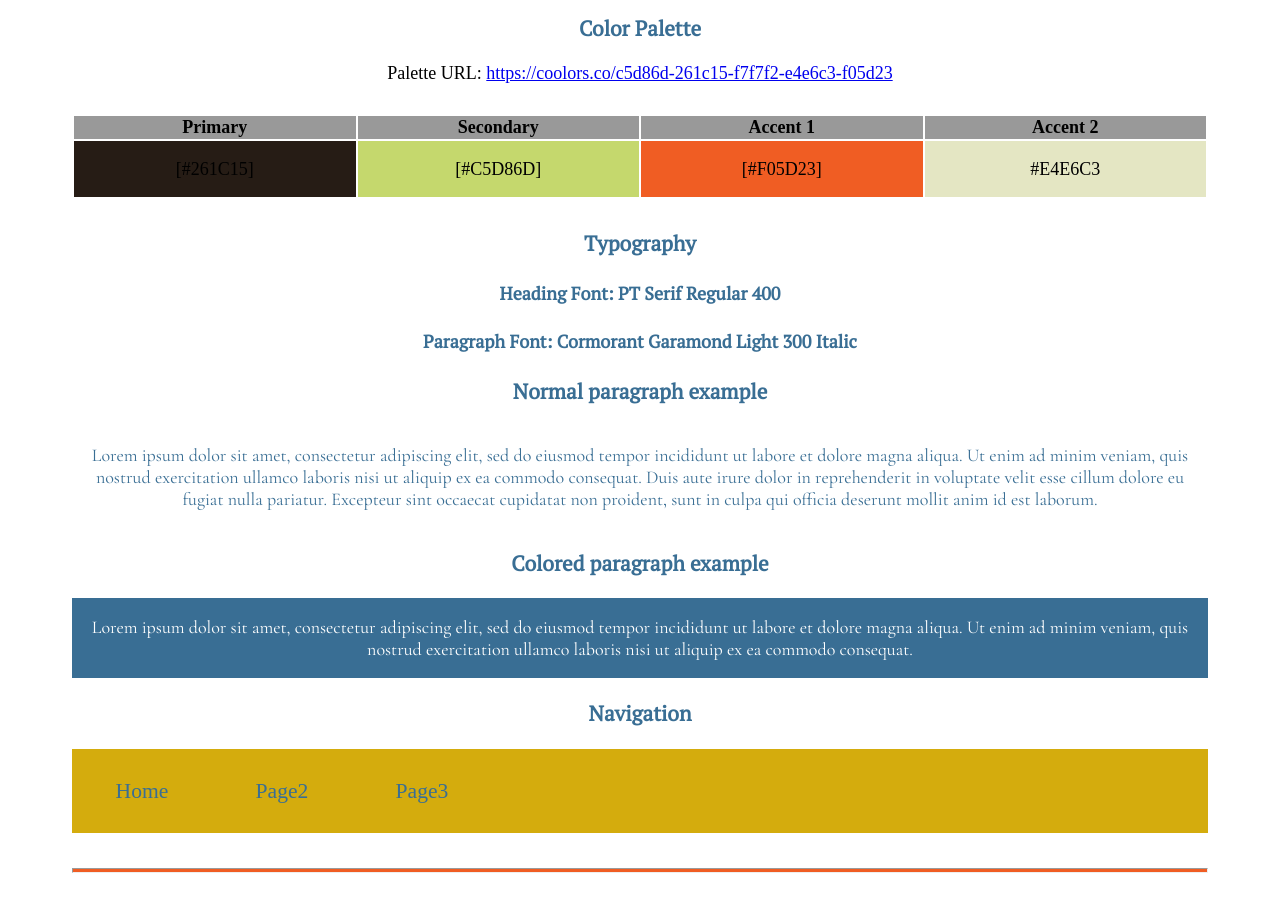
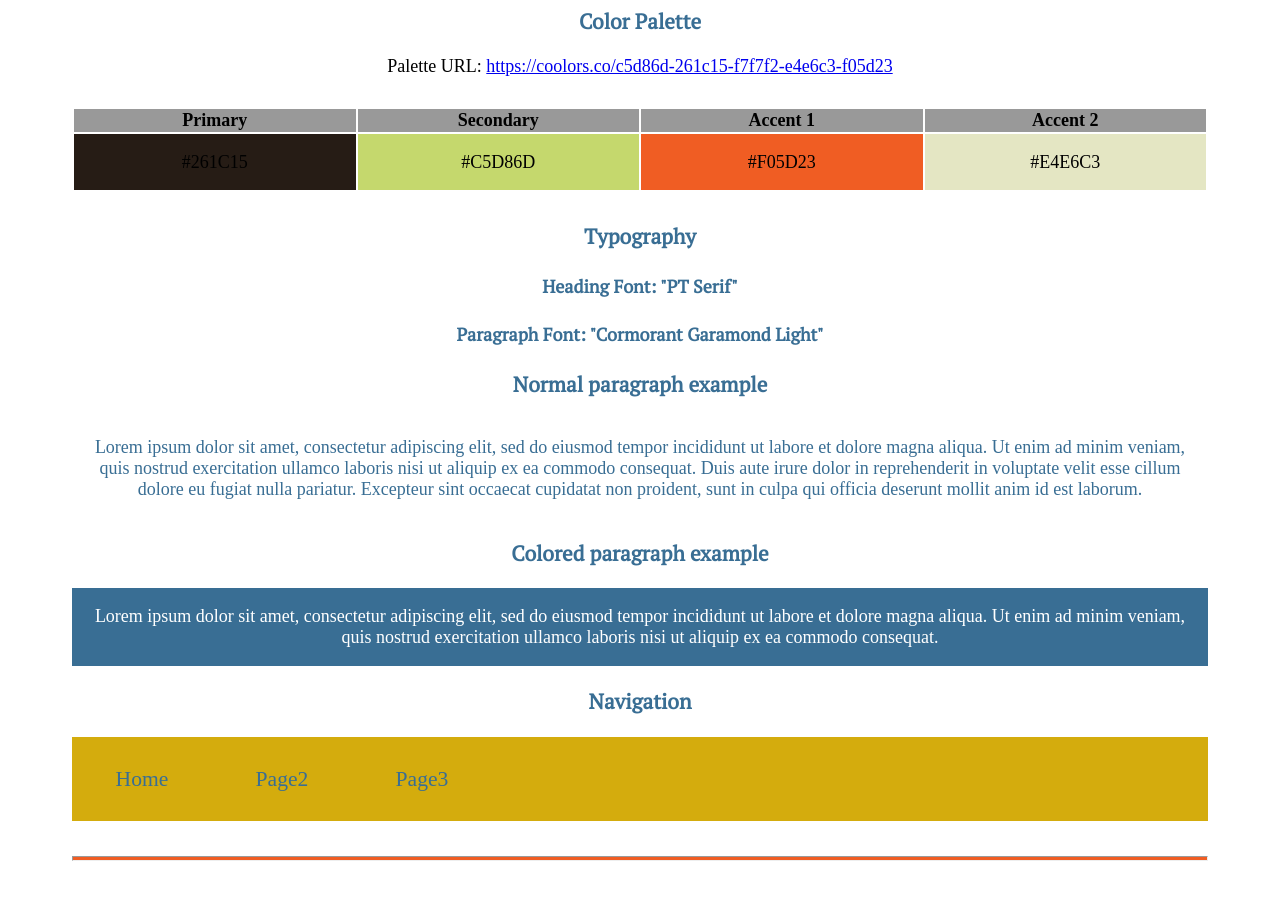
Before and after one commit to Matt091088/-WDD130--Intro-to-HTML-and-CSS, a plain HTML site: page gentizimueblesdemelamina/site-plan.html in a window 1280 px wide. Shown: the part 1900-2800 px from the top of the page. Drawn offline with nearby package versions, Linux system fonts and the light colour scheme.

Commit message:
mistakes corrected

```diff
--- a/gentizimueblesdemelamina/site-plan.html
+++ b/gentizimueblesdemelamina/site-plan.html
@@ -12,7 +12,7 @@
     <header>
       <h1>Gentizi Melamine Furnitures Site Plan</h1>
       <h2>Fernando Tau</h2>
-      <h2>WDD 130-07</h2>
+      <h2>WDD 130-A3</h2>
       <!-- In the header above, add the name or your site, your name and class number. For example if you are in section 3 you would put WDD 130.03 -->
     </header>
     <main>
@@ -51,7 +51,7 @@
       <table class="colors">
         <tr><th>Primary</th><th>Secondary</th><th>Accent 1</th><th>Accent 2</th></tr>
         <!-- Replace the numbers in the boxes below with your hex color codes. Then switch to the site-plan.css file and change your colors there as well. -->
-        <tr><td class="primary">[#261C15]</td><td class="secondary">[#C5D86D]</td><td class="accent1">[#F05D23]</td><td class="accent2">#E4E6C3</td></tr>
+        <tr><td class="primary">#261C15</td><td class="secondary">#C5D86D</td><td class="accent1">#F05D23</td><td class="accent2">#E4E6C3</td></tr>
       </table>
 
       <!-- ------------------------Step 9------------------------------ -->
@@ -62,10 +62,10 @@
       <!-- Choose a font for your paragraphs (body copy) and headlines. What font(s) have you chosen? Why did you choose what you did?  Make sure to review the list of web safe fonts at W3Schools.org as a starting point.  Think also about which of your colors above you might use for background and font colors. -->
 
       <h4>
-        Heading Font: PT Serif Regular 400 <!-- change this -->
+        Heading Font: "PT Serif" <!-- change this -->
       </h4>
       <h4>
-        Paragraph Font: Cormorant Garamond Light 300 Italic  <!-- change this -->
+        Paragraph Font: "Cormorant Garamond Light"  <!-- change this -->
       </h4>
       <h3>
         Normal paragraph example
--- a/gentizimueblesdemelamina/styles/site-plan.css
+++ b/gentizimueblesdemelamina/styles/site-plan.css
@@ -6,12 +6,12 @@ Fonts are separated by a | */
 :root {
   /* change the values below to your colors from your palette */
   --primary-color: #261C15 ;
-  --secondary-color: #C5D86D ;
+  --secondary-color:#C5D86D ;
   --accent1-color: #F05D23;
   --accent2-color: #E4E6C3;
 
   /* change the values below to your chosen font(s) */
-  --paragraph-font: 'Cormorant Garamond', serif;
+  --paragraph-font: 'Cormorant Garamond Light', serif;
   --heading-font: 'PT Serif', serif;
 
 
@@ -20,7 +20,7 @@ Fonts are separated by a | */
   --headline-color-on-color: white; /* headlines on a colored background */
   --paragraph-color-on-white: #396E94; /* paragraph text on a white background */
   --paragraph-color-on-color: white; /* paragraph text on a colored background */
-  --paragraph-background-color: #396E94  ;
+  --paragraph-background-color: #396E94;
   --nav-link-color: #396E94;
   --nav-background-color: #D4AC0D;
   --nav-hover-link-color: white;
```
